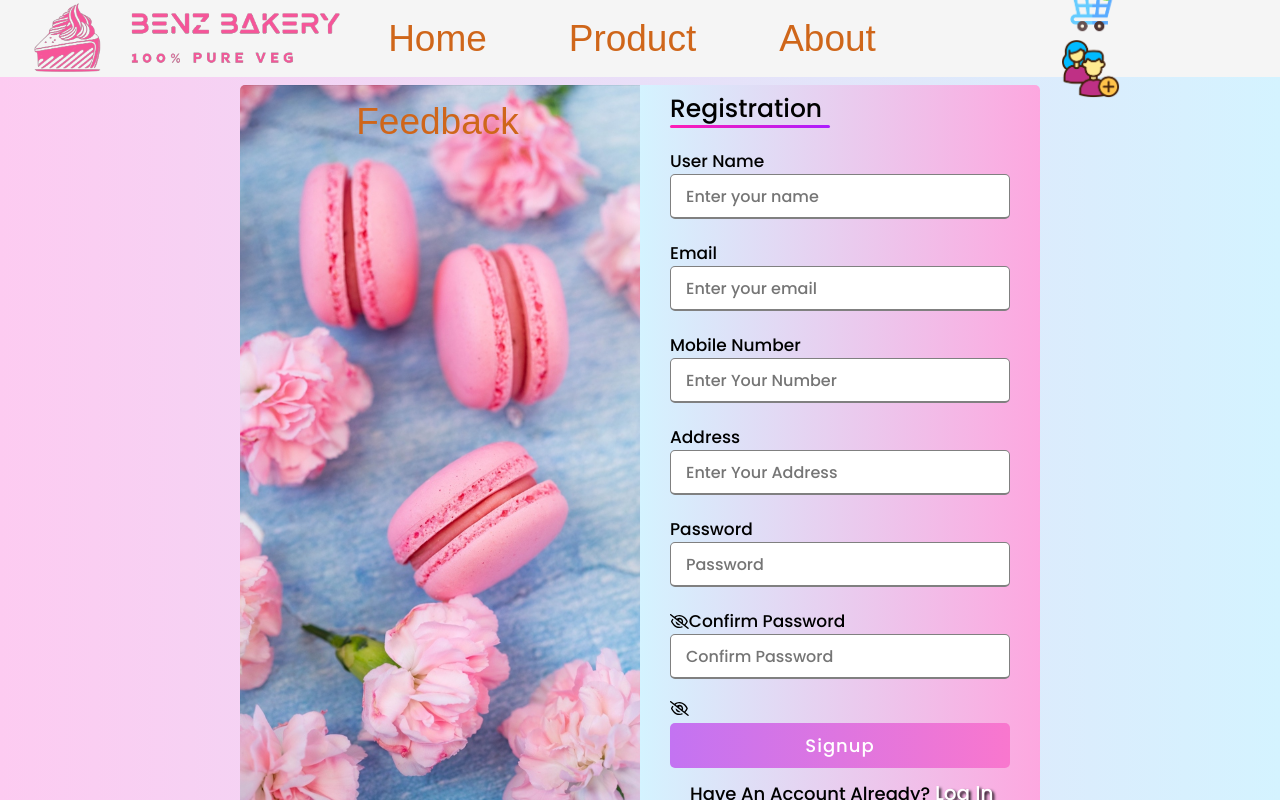
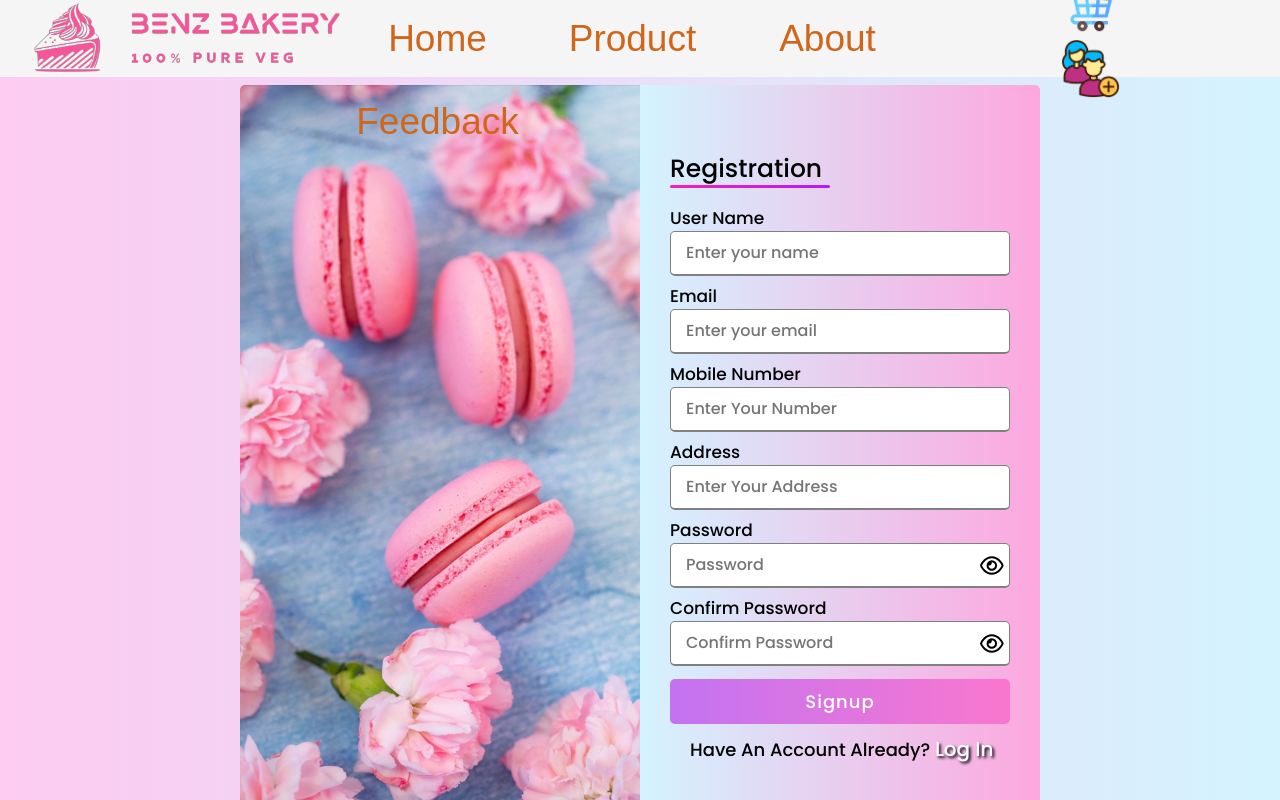
Before and after one commit to akashyadav2000/benzbakery-web-app, a React (Vite) app: page /benzbakery-web-app/Signup in a window 1280 px wide. Shown: the top 800 px of the page. Built offline with nearby package versions, Linux system fonts and the light colour scheme; a web font is replaced by a local one.

Commit message:
validation: login/signup

```diff
--- a/src/components/Login/Login.css
+++ b/src/components/Login/Login.css
@@ -1,10 +1,12 @@
 @import url('https://fonts.googleapis.com/css2?family=Poppins:wght@200;300;400;500;600;700&display=swap');
 
-* {
+/* * {
     margin: 0;
     padding: 0;
     box-sizing: border-box;
-}
+} */
+
+
 
 .account-container {
     display: flex;
@@ -107,12 +109,22 @@
         border-color: #9b59b6;
     }
 
-.fa {
-    position: absolute;
-    margin-top: -46px;
-    margin-left: 290px;
-    cursor: pointer;
-}
+
+    .password-eye {
+        position:absolute;
+        display:flex;
+        margin-top:-54px;
+        margin-left: 310px;
+        cursor: pointer;
+        font-size:21px;
+    }
+
+    .error-messages{
+        margin-top:-7px;
+        margin-bottom: 7px;
+          color: rgb(255, 0, 0);
+      }
+
 
 
 
--- a/src/components/Login/Login.jsx
+++ b/src/components/Login/Login.jsx
@@ -1,11 +1,56 @@
-import React from 'react'
+import React, { useState } from 'react'
 import { Link, NavLink } from 'react-router-dom'
 import './Login.css'
+// import { Input } from 'postcss'
+import { Eye, EyeOff } from 'lucide-react'
+import { FontAwesomeIcon } from '@fortawesome/react-fontawesome'
+import { faEye, faEyeSlash } from '@fortawesome/free-regular-svg-icons'
 
 function Login() {
+
+  const [eye, setEye] = useState(true)
+
+  const handlePasswordEye = () => {
+    setEye(!eye)
+  }
+
+  const [errorMessages, setErrorMessages] = useState({
+    email: '',
+    password: '',
+  });
+
+
+  const validateInputs = () => {
+    const email = document.getElementById('txtemail').value;
+    const password = document.getElementById('txtpass').value;
+
+    const updatedErrorMessages = {
+      email: /^[^\s@]+@[^\s@]+\.[^\s@]+$/.test(email) ? '' : 'Invalid email address.',
+      password: /^(?=.*[A-Za-z0-9])(?=.*[@#$%^&+=])[A-Za-z0-9@#$%^&+=]{8,}$/.test(password)
+        ? ''
+        : 'Password should be 8 characters long with at least 1 special character and 1 number.',
+    };
+
+    setErrorMessages(updatedErrorMessages);
+
+    return Object.values(updatedErrorMessages).every((message) => message === '');
+  };
+
+
+  const handleLogin = () => {
+    if (validateInputs()) {
+      console.log('Login successful!');
+      // Add login logic here
+    }
+  };
+
+  const handleSubmit = (event) => {
+    event.preventDefault();
+  }
+
   return (
     <>
-      <form>
+      <form onClick={handleSubmit} className='login-form'>
         <div className="account-container">
           <div className="login-image-container">
             <img src="./Images/Login_Background.jpg" alt="Login_Background" />
@@ -19,14 +64,22 @@ function Login() {
               <span className="login_details">Email id</span>
               <input type="email" id="txtemail" placeholder="Enter your email" required=""
                 style={{ textTransform: "none" }} className="text-box" />
+              <p className="error-messages">{errorMessages.email}</p>
+
 
               <span className="login_details">Password</span>
-              <input type="password" id="txtpass" placeholder="Password" required=""
+
+              <input type={eye ? 'password' : 'text'} id="txtpass" placeholder="Password" required=""
                 style={{ textTransform: "none" }} className="text-box" />
-              <i className="fa fa-eye-slash" id="eye" aria-hidden="true"></i>
+
+              {eye ? <FontAwesomeIcon className='password-eye' icon={faEye} onClick={handlePasswordEye} /> : <FontAwesomeIcon className='password-eye' icon={faEyeSlash} onClick={handlePasswordEye} />}
+              <p className="error-messages">{errorMessages.password}</p>
 
 
-              <button id="" className="login-btn">Login</button>
+              {/* {password ? (<Eye className="password-eye" onClick={handlePasswordEye} />) : (<EyeOff className="password-eye" onClick={handlePasswordEye} />)} */}
+
+
+              <button id="" className="login-btn" onClick={handleLogin}>Login</button>
               <div>
                 <Link to={"/benzbakery-web-app/Signup"} className="sign-up-line">Don't have an account ?
                   <span className="sign-up-link">Sign up</span></Link>
@@ -34,6 +87,7 @@ function Login() {
               <Link to="" className="forgot-pwd">Forgot Password? </Link>
 
             </div>
+
 
           </div>
         </div>
--- a/src/components/Signup/Signup.css
+++ b/src/components/Signup/Signup.css
@@ -5,7 +5,6 @@
     padding: 0;
     box-sizing: border-box;
 }
-
 
 .container {
     display: flex;
@@ -22,13 +21,12 @@
 
 .image-container {
     width: 400px;
-    height: 720px;
+    height: 755px;
     /* flex: 1 1 20rem; */
     border-top-left-radius: 5px;
     border-bottom-left-radius: 5px;
     transition: all 0.5s ease-in-out;
 }
-
 
     .image-container img {
         height: 100%;
@@ -40,8 +38,12 @@
 
 
 .register-container {
+    /* position:relative; */
+    display:grid;
+    justify-content: center;
+    align-items: center;
     width: 400px;
-    height: 720px;
+    height: 755px;
     background: linear-gradient(to left, #fda7df, #d4f3ff);
     padding: 5px 30px;
     border-top-right-radius: 5px;
@@ -52,7 +54,7 @@
 
 .signup-title {
     font-family: 'Poppins', sans-serif;
-    margin-top: 0px;
+    /* margin-top: 0px; */
     font-size: 25px;
     font-weight: 500;
     position: relative;
@@ -71,7 +73,7 @@
     }
 
 .user-details {
-    margin: 20px 0 12px 0;
+    margin: 0px 0 12px 0;
 }
 
 .details {
@@ -93,7 +95,7 @@
     background-color: white;
     border: 1px solid grey;
     border-bottom-width: 2px;
-    margin-bottom: 21px;
+    margin-bottom: 7px;
     transition: all 0.3s ease;
     color: #cf661a;
     font-weight: 500;
@@ -113,18 +115,27 @@ input[type=text]::-webkit-outer-spin-button {
 }
 
 
-
     .text-box:focus-visible {
         transform: scale(1.1);
         border-color: #9b59b6;
     }
 
-.fa {
-    position: absolute;
-    margin-top: -46px;
-    margin-left: 290px;
-    cursor: pointer;
-}
+    .password-eye {
+
+        display:flex;
+        margin-top:-40px;
+        margin-left: 310px;
+        cursor: pointer;
+        font-size:21px;
+    }
+
+
+    .error-messages{
+      margin-top:-7px;
+      margin-bottom: 7px;
+        color: rgb(255, 0, 0);
+    }
+
 
 
 .sign-up-btn {
@@ -149,7 +160,6 @@ input[type=text]::-webkit-outer-spin-button {
         background: linear-gradient(to right, #ff1db4, #ac1dff);
         color: #000000;
     }
-
 
 
 .login-line {
--- a/src/components/Signup/Signup.jsx
+++ b/src/components/Signup/Signup.jsx
@@ -1,13 +1,68 @@
-import React from 'react'
-import { Link } from 'react-router-dom'
-import './Signup.css'
-import { FontAwesomeIcon } from '@fortawesome/react-fontawesome'
-import { faEyeSlash } from '@fortawesome/free-regular-svg-icons'
+
+import { Eye, EyeOff } from 'lucide-react'
+import React, { useState } from 'react';
+import { Link } from 'react-router-dom';
+import { FontAwesomeIcon } from '@fortawesome/react-fontawesome';
+import { faEye, faEyeSlash } from '@fortawesome/free-regular-svg-icons';
+import './Signup.css';
 
 function Signup() {
+  const [eye, setEye] = useState(true);
+  const [ceye, setCeye] = useState(true);
+  const [errorMessages, setErrorMessages] = useState({
+    username: '',
+    email: '',
+    mobileNumber: '',
+    address: '',
+    password: '',
+    confirmPassword: '',
+  });
+
+  const handlePasswordEye = () => {
+    setEye(!eye);
+  };
+
+  const handlePasswordCeye = () => {
+    setCeye(!ceye);
+  };
+
+  const validateInputs = () => {
+    const username = document.getElementById('txtuname').value;
+    const email = document.getElementById('txtemail').value;
+    const mobileNumber = document.getElementById('txtmobile').value;
+    const address = document.getElementById('txtaddress').value;
+    const password = document.getElementById('txtpass').value;
+    const confirmPassword = document.getElementById('txtcpass').value;
+
+    const updatedErrorMessages = {
+      username: /^[A-Za-z]+$/.test(username) ? '' : 'Name should only contain alphabets.',
+      email: /^[^\s@]+@[^\s@]+\.[^\s@]+$/.test(email) ? '' : 'Invalid email address.',
+      mobileNumber: /^\d{10,}$/.test(mobileNumber) ? '' : 'Mobile number should contain at least 10 digits.',
+      address: address.replace(/\s/g, '').length >= 10 ? '' : 'Address should contain at least 10 characters.',
+      password: /^(?=.*[A-Za-z0-9])(?=.*[@#$%^&+=])[A-Za-z0-9@#$%^&+=]{8,}$/.test(password)
+        ? ''
+        : 'Password should be 8 characters long with at least 1 special character and 1 number.',
+      confirmPassword: password === confirmPassword ? '' : 'Passwords do not match.',
+    };
+
+    setErrorMessages(updatedErrorMessages);
+
+    return Object.values(updatedErrorMessages).every((message) => message === '');
+  };
+
+  const handleSignup = () => {
+    if (validateInputs()) {
+      console.log('Signup successful!');
+      // Add signup logic here
+    }
+  };
+
+  const handleSubmit = (event) => {
+    event.preventDefault();
+  };
   return (
     <>
-
+      <form onClick={handleSubmit}>
         <div className="container">
 
           <div className="image-container">
@@ -16,41 +71,61 @@ function Signup() {
 
           <div className="register-container" id="registration-page">
 
-          <div className="signup-title">Registration</div>
+
 
             <div className="user-details">
-
+              <div className="signup-title">Registration</div><br />
               <span className="details">User Name</span>
               <input type="text" id="txtuname" placeholder="Enter your name" required="" style={{ textTransform: "none" }} className="text-box" />
+              <p className="error-messages" >{errorMessages.username}</p>
+
 
               <span className="details">Email</span>
               <input type="email" id="txtemail" placeholder="Enter your email" required="" style={{ textTransform: "none" }} className="text-box" />
-
+              <p className="error-messages" >{errorMessages.email}</p>
 
               <span className="details">Mobile Number</span>
-            <input type="number" id="txtmobile" placeholder="Enter your number" required="" className="text-box" onKeyUp="if (event.srcElement.value.charAt(0) == '0') { event.srcElement.value = event.srcElement.value.slice(1); }" onKeyPress="return this.value.length<=9" />
-
+              <input type="number" id="txtmobile" placeholder="Enter your number" required="" className="text-box" />
+              <p className="error-messages" >{errorMessages.mobileNumber}</p>
 
               <span className="details">Address</span>
               <input type="text" id="txtaddress" placeholder="Enter your address" required="" className="text-box" />
+              <p className="error-messages" >{errorMessages.address}</p>
 
 
               <span className="details">Password</span>
-            <input type="password" id="txtpass" placeholder="Password" required="" style={{ textTransform: "none" }} className="text-box" />
-            <FontAwesomeIcon id="eye" aria-hidden="true" icon={faEyeSlash} />
+
+
+              <input type={eye ? 'password' : 'text'} id="txtpass" placeholder="Password" required=""
+                style={{ textTransform: "none" }} className="text-box" />
+
+
+              {eye ? <FontAwesomeIcon className='password-eye' icon={faEye} onClick={handlePasswordEye} /> : <FontAwesomeIcon className='password-eye' icon={faEyeSlash} onClick={handlePasswordEye} />}
+              <p className="error-messages" >{errorMessages.password}</p>
 
               <span className="details">Confirm Password</span>
-            <input type="password" id="txtcpass" placeholder="Confirm Password" className="text-box" required="" style={{ textTransform: "none" }} />
-            <FontAwesomeIcon id="eyes" aria-hidden="true" icon={faEyeSlash} />
 
-            <button id="signup_btn" className="sign-up-btn" OnClick="signup_btn_Click">Signup</button>
+
+              <input type={ceye ? 'password' : 'text'} id="txtcpass" placeholder="Confirm Password" required=""
+                style={{ textTransform: "none" }} className="text-box" />
+
+
+              {ceye ? <FontAwesomeIcon className='password-eye' icon={faEye} onClick={handlePasswordCeye} /> : <FontAwesomeIcon className='password-eye' icon={faEyeSlash} onClick={handlePasswordCeye} />}
+              <p className="error-messages" >{errorMessages.confirmPassword}</p>
+
+              <button id="signup_btn" className="sign-up-btn" onClick={handleSignup}>Signup</button>
 
               <Link to={"/benzbakery-web-app/Login"} className="login-line">Have an account already? <span className="login-link">log in</span></Link>
+
 
             </div>
 
           </div>
         </div>
+
+      </form>
+
+
     </>
   )
 }
```
Lines whose indentation alone changed are shown as unchanged.
